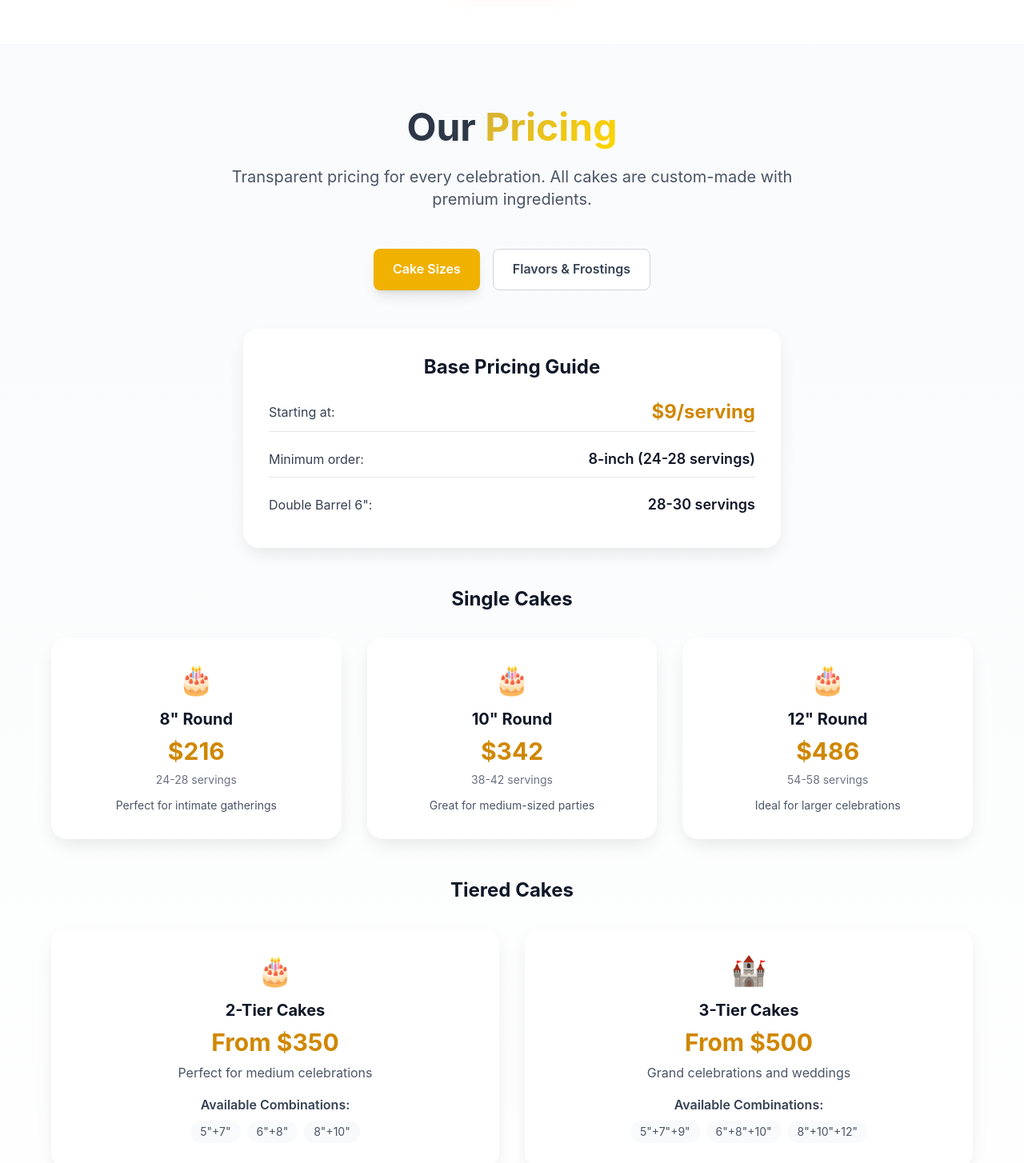
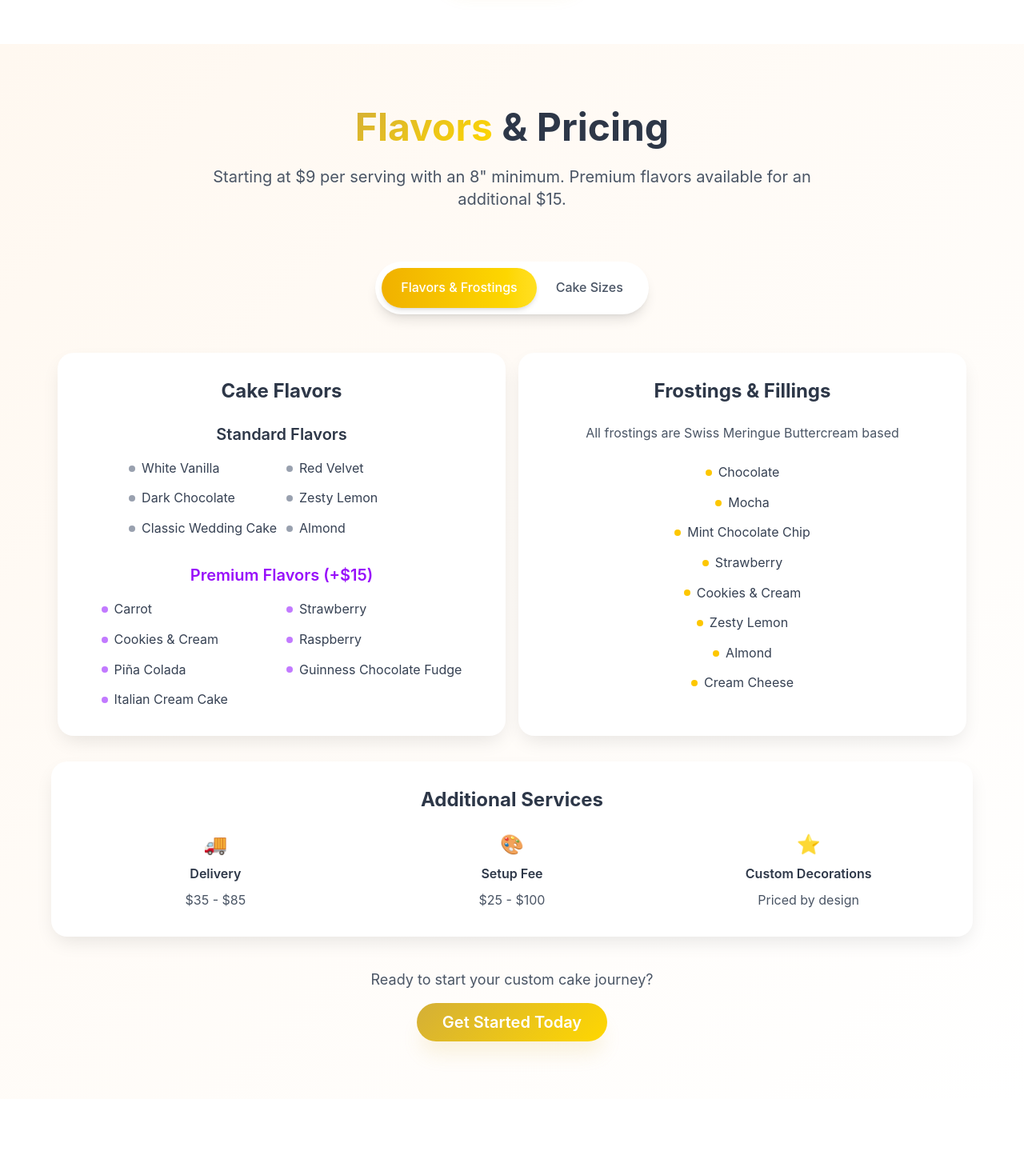
Before and after one commit to Nazar-o/tmore-cakes, a Next.js app: page / in a window 1280 px wide. Shown: the part 1860-3314 px from the top of the page at 80% size. Built offline with nearby package versions, Linux system fonts and the light colour scheme.

Commit message:
Refactor PricingSection component: update flavor and frosting options, enhance UI elements, and improve tab navigation for better user experience.

```diff
--- a/app/components/PricingSection.tsx
+++ b/app/components/PricingSection.tsx
@@ -51,92 +51,79 @@ const tierSuggestions = [
 ];
 
 const flavors = {
-    included: [
-        'Vanilla', 'Chocolate', 'Strawberry', 'Lemon',
-        'Red Velvet', 'Carrot', 'Banana', 'Coconut'
-    ],
-    premium: [
-        'Salted Caramel', 'Cookies & Cream', 'Tiramisu',
-        'Chocolate Raspberry', 'Lavender', 'Pistachio'
-    ]
+    included: ['White Vanilla', 'Red Velvet', 'Dark Chocolate', 'Zesty Lemon', 'Classic Wedding Cake', 'Almond'],
+    premium: ['Carrot', 'Strawberry', 'Cookies & Cream', 'Raspberry', 'Piña Colada', 'Guinness Chocolate Fudge', 'Italian Cream Cake']
 };
 
-const frostings = [
-    'Vanilla Swiss Meringue Buttercream',
-    'Chocolate Swiss Meringue Buttercream',
-    'Cream Cheese Frosting',
-    'Chocolate Ganache',
-    'Whipped Cream',
-    'Italian Meringue'
-];
+const frostings = ['Chocolate', 'Mocha', 'Mint Chocolate Chip', 'Strawberry', 'Cookies & Cream', 'Zesty Lemon', 'Almond', 'Cream Cheese'];
 
 export default function PricingSection() {
-    const [activeTab, setActiveTab] = useState('sizes');
+    const [activeTab, setActiveTab] = useState('flavors');
 
     return (
-        <section id="pricing" className="py-12 sm:py-16 lg:py-20 bg-gradient-to-b from-gray-50 to-white">
-            <div className="container mx-auto px-4 sm:px-6 lg:px-8">
-                {/* Header */}
-                <div className="text-center mb-8 sm:mb-12">
-                    <h2 className="text-3xl sm:text-4xl lg:text-5xl font-bold mb-4 sm:mb-6">
-                        Our <span className="gradient-text">Pricing</span>
+        <section id="pricing" className="py-20 gradient-bg">
+            <div className="container mx-auto px-4">
+                <div className="text-center mb-16">
+                    <h2 className="text-4xl md:text-5xl font-bold mb-6">
+                        <span className="gradient-text">Flavors</span> & Pricing
                     </h2>
-                    <p className="text-lg sm:text-xl text-gray-600 max-w-3xl mx-auto">
-                        Transparent pricing for every celebration. All cakes are custom-made with premium ingredients.
+                    <p className="text-xl text-gray-600 max-w-3xl mx-auto">
+                        Starting at $9 per serving with an 8" minimum. Premium flavors available for an additional $15.
                     </p>
                 </div>
 
-                {/* Tab Navigation - Mobile optimized */}
-                <div className="flex flex-col sm:flex-row justify-center mb-8 sm:mb-12">
-                    <div className="flex flex-wrap justify-center gap-2 sm:gap-4">
+                {/* Tab Navigation */}
+                <div className="flex justify-center mb-12">
+                    <div className="bg-white rounded-full p-2 shadow-lg">
+                        <button
+                            onClick={() => setActiveTab('flavors')}
+                            className={`px-6 py-3 rounded-full font-medium transition-all ${activeTab === 'flavors'
+                                ? 'bg-gradient-to-r from-yellow-500 to-yellow-300 text-white shadow-md'
+                                : 'text-gray-600 hover:text-gray-900'
+                                }`}
+                        >
+                            Flavors & Frostings
+                        </button>
                         <button
                             onClick={() => setActiveTab('sizes')}
-                            className={`px-4 sm:px-6 py-2 sm:py-3 rounded-lg font-semibold transition-all duration-200 ${activeTab === 'sizes'
-                                ? 'bg-yellow-500 text-white shadow-lg'
-                                : 'bg-white text-gray-700 hover:bg-yellow-50 border border-gray-300'
+                            className={`px-6 py-3 rounded-full font-medium transition-all ${activeTab === 'sizes'
+                                ? 'bg-gradient-to-r from-yellow-500 to-yellow-300 text-white shadow-md'
+                                : 'text-gray-600 hover:text-gray-900'
                                 }`}
                         >
                             Cake Sizes
                         </button>
-                        <button
-                            onClick={() => setActiveTab('flavors')}
-                            className={`px-4 sm:px-6 py-2 sm:py-3 rounded-lg font-semibold transition-all duration-200 ${activeTab === 'flavors'
-                                ? 'bg-yellow-500 text-white shadow-lg'
-                                : 'bg-white text-gray-700 hover:bg-yellow-50 border border-gray-300'
-                                }`}
-                        >
-                            Flavors & Frostings
-                        </button>
                     </div>
                 </div>
 
-                {/* Tab Content */}
+
+
                 {activeTab === 'flavors' && (
                     <div className="max-w-6xl mx-auto">
-                        <div className="grid grid-cols-1 lg:grid-cols-2 gap-6 lg:gap-8">
+                        <div className="grid grid-cols-1 lg:grid-cols-2 justify-items-center">
                             {/* Flavors */}
-                            <div className="card">
-                                <h3 className="text-xl sm:text-2xl font-bold mb-4 sm:mb-6 text-center">Cake Flavors</h3>
+                            <div className="card w-140 justify-items-center">
+                                <h3 className="text-2xl font-bold mb-6 text-center">Cake Flavors</h3>
 
-                                <div className="mb-6 sm:mb-8">
-                                    <h4 className="text-lg sm:text-xl font-semibold mb-3 sm:mb-4 text-gray-800 text-center">Standard Flavors</h4>
-                                    <div className="grid grid-cols-1 sm:grid-cols-2 gap-2 sm:gap-3">
+                                <div className="mb-8">
+                                    <h4 className="text-xl font-semibold mb-4 text-black-600 text-center">Standard Flavors</h4>
+                                    <div className="grid grid-cols-2 gap-3">
                                         {flavors.included.map((flavor, index) => (
                                             <div key={index} className="flex items-center space-x-2">
-                                                <div className="w-2 h-2 bg-gray-400 rounded-full flex-shrink-0"></div>
-                                                <span className="text-gray-700 text-sm sm:text-base">{flavor}</span>
+                                                <div className="w-2 h-2 bg-gray-400 rounded-full"></div>
+                                                <span className="text-gray-700">{flavor}</span>
                                             </div>
                                         ))}
                                     </div>
                                 </div>
 
                                 <div>
-                                    <h4 className="text-lg sm:text-xl font-semibold mb-3 sm:mb-4 text-purple-600 text-center">Premium Flavors (+$15)</h4>
-                                    <div className="grid grid-cols-1 sm:grid-cols-2 gap-2 sm:gap-3">
+                                    <h4 className="text-xl font-semibold mb-4 text-purple-600 text-center">Premium Flavors (+$15)</h4>
+                                    <div className="grid grid-cols-2 gap-3">
                                         {flavors.premium.map((flavor, index) => (
                                             <div key={index} className="flex items-center space-x-2">
-                                                <div className="w-2 h-2 bg-purple-400 rounded-full flex-shrink-0"></div>
-                                                <span className="text-gray-700 text-sm sm:text-base">{flavor}</span>
+                                                <div className="w-2 h-2 bg-purple-400 rounded-full"></div>
+                                                <span className="text-gray-700">{flavor}</span>
                                             </div>
                                         ))}
                                     </div>
@@ -144,16 +131,16 @@ export default function PricingSection() {
                             </div>
 
                             {/* Frostings */}
-                            <div className="card">
-                                <h3 className="text-xl sm:text-2xl font-bold mb-4 sm:mb-6 text-center">Frostings & Fillings</h3>
-                                <p className="text-gray-600 mb-4 sm:mb-6 text-center text-sm sm:text-base">
+                            <div className="card w-140">
+                                <h3 className="text-2xl font-bold mb-6 text-center ">Frostings & Fillings</h3>
+                                <p className="text-gray-600 mb-6 text-center">
                                     All frostings are Swiss Meringue Buttercream based
                                 </p>
-                                <div className="space-y-2 sm:space-y-3">
+                                <div className="flex flex-col items-center gap-3">
                                     {frostings.map((frosting, index) => (
                                         <div key={index} className="flex items-center space-x-2">
-                                            <div className="w-2 h-2 bg-yellow-400 rounded-full flex-shrink-0"></div>
-                                            <span className="text-gray-700 text-sm sm:text-base">{frosting}</span>
+                                            <div className="w-2 h-2 bg-yellow-400 rounded-full"></div>
+                                            <span className="text-gray-700">{frosting}</span>
                                         </div>
                                     ))}
                                 </div>
@@ -161,24 +148,24 @@ export default function PricingSection() {
                         </div>
 
                         {/* Add-ons */}
-                        <div className="mt-6 sm:mt-8">
+                        <div className="mt-8">
                             <div className="card">
-                                <h3 className="text-xl sm:text-2xl font-bold mb-4 sm:mb-6 text-center">Additional Services</h3>
-                                <div className="grid grid-cols-1 sm:grid-cols-3 gap-4 sm:gap-6">
-                                    <div className="text-center p-4 bg-gray-50 rounded-lg">
-                                        <div className="text-2xl sm:text-3xl mb-2">🚚</div>
-                                        <h4 className="font-semibold mb-2 text-sm sm:text-base">Delivery</h4>
-                                        <p className="text-gray-600 text-sm sm:text-base">$35 - $85</p>
+                                <h3 className="text-2xl font-bold mb-6 text-center">Additional Services</h3>
+                                <div className="grid grid-cols-1 md:grid-cols-3 gap-6">
+                                    <div className="text-center">
+                                        <div className="text-2xl mb-2">🚚</div>
+                                        <h4 className="font-semibold mb-2">Delivery</h4>
+                                        <p className="text-gray-600">$35 - $85</p>
                                     </div>
-                                    <div className="text-center p-4 bg-gray-50 rounded-lg">
-                                        <div className="text-2xl sm:text-3xl mb-2">🎨</div>
-                                        <h4 className="font-semibold mb-2 text-sm sm:text-base">Setup Fee</h4>
-                                        <p className="text-gray-600 text-sm sm:text-base">$25 - $100</p>
+                                    <div className="text-center">
+                                        <div className="text-2xl mb-2">🎨</div>
+                                        <h4 className="font-semibold mb-2">Setup Fee</h4>
+                                        <p className="text-gray-600">$25 - $100</p>
                                     </div>
-                                    <div className="text-center p-4 bg-gray-50 rounded-lg">
-                                        <div className="text-2xl sm:text-3xl mb-2">⭐</div>
-                                        <h4 className="font-semibold mb-2 text-sm sm:text-base">Custom Decorations</h4>
-                                        <p className="text-gray-600 text-sm sm:text-base">Priced by design</p>
+                                    <div className="text-center">
+                                        <div className="text-2xl mb-2">⭐</div>
+                                        <h4 className="font-semibold mb-2">Custom Decorations</h4>
+                                        <p className="text-gray-600">Priced by design</p>
                                     </div>
                                 </div>
                             </div>
@@ -190,35 +177,35 @@ export default function PricingSection() {
                 {activeTab === 'sizes' && (
                     <div className="max-w-6xl mx-auto">
                         {/* Base Pricing Info */}
-                        <div className="text-center mb-8 sm:mb-12">
-                            <div className="card max-w-2xl mx-auto mb-6 sm:mb-8">
-                                <h3 className="text-xl sm:text-2xl font-bold mb-4 text-gray-900 text-center">Base Pricing Guide</h3>
+                        <div className="text-center mb-12">
+                            <div className="card max-w-2xl mx-auto mb-8">
+                                <h3 className="text-2xl font-bold mb-4 text-gray-900 text-center">Base Pricing Guide</h3>
                                 <div className="space-y-3">
                                     <div className="flex justify-between items-center py-2 border-b border-gray-200">
-                                        <span className="text-gray-700 text-sm sm:text-base">Starting at:</span>
-                                        <span className="text-xl sm:text-2xl font-bold text-yellow-600">$9/serving</span>
+                                        <span className="text-gray-700">Starting at:</span>
+                                        <span className="text-2xl font-bold text-yellow-600">$9/serving</span>
                                     </div>
                                     <div className="flex justify-between items-center py-2 border-b border-gray-200">
-                                        <span className="text-gray-700 text-sm sm:text-base">Minimum order:</span>
-                                        <span className="text-base sm:text-lg font-semibold text-gray-900">8-inch (24-28 servings)</span>
+                                        <span className="text-gray-700">Minimum order:</span>
+                                        <span className="text-lg font-semibold text-gray-900">8-inch (24-28 servings)</span>
                                     </div>
                                     <div className="flex justify-between items-center py-2">
-                                        <span className="text-gray-700 text-sm sm:text-base">Double Barrel 6":</span>
-                                        <span className="text-base sm:text-lg font-semibold text-gray-900">28-30 servings</span>
+                                        <span className="text-gray-700">Double Barrel 6":</span>
+                                        <span className="text-lg font-semibold text-gray-900">28-30 servings</span>
                                     </div>
                                 </div>
                             </div>
                         </div>
 
-                        {/* Single Cakes - Mobile optimized grid */}
-                        <div className="mb-8 sm:mb-12">
-                            <h3 className="text-xl sm:text-2xl font-bold text-center mb-6 sm:mb-8 text-gray-900">Single Cakes</h3>
-                            <div className="grid grid-cols-1 sm:grid-cols-2 lg:grid-cols-3 gap-4 sm:gap-6 lg:gap-8">
+                        {/* Single Cakes */}
+                        <div className="mb-12">
+                            <h3 className="text-2xl font-bold text-center mb-8 text-gray-900">Single Cakes</h3>
+                            <div className="grid grid-cols-3 gap-8 justify-items-center">
                                 {cakeSizes.filter(size => size.type === 'single').map((size, index) => (
-                                    <div key={index} className="card text-center group hover:scale-105 transition-transform duration-300">
-                                        <div className="text-3xl sm:text-4xl mb-3 sm:mb-4">🎂</div>
-                                        <h3 className="text-lg sm:text-xl font-bold mb-2 text-gray-900">{size.name}</h3>
-                                        <div className="text-2xl sm:text-3xl font-bold text-yellow-600 mb-2">
+                                    <div key={index} className="card text-center group hover:scale-105 transition-transform duration-300 max-w-sm w-full">
+                                        <div className="text-4xl mb-4">🎂</div>
+                                        <h3 className="text-xl font-bold mb-2 text-gray-900">{size.name}</h3>
+                                        <div className="text-3xl font-bold text-yellow-600 mb-2">
                                             ${size.basePrice}
                                         </div>
                                         <div className="text-sm text-gray-500 mb-3">{size.servings} servings</div>
@@ -228,23 +215,23 @@ export default function PricingSection() {
                             </div>
                         </div>
 
-                        {/* Tiered Cakes - Mobile optimized */}
-                        <div className="mb-8 sm:mb-12">
-                            <h3 className="text-xl sm:text-2xl font-bold text-center mb-6 sm:mb-8 text-gray-900">Tiered Cakes</h3>
-                            <div className="grid grid-cols-1 lg:grid-cols-2 gap-6 sm:gap-8">
+                        {/* Tiered Cakes */}
+                        <div>
+                            <h3 className="text-2xl font-bold text-center mb-8 text-gray-900">Tiered Cakes</h3>
+                            <div className="grid grid-cols-1 md:grid-cols-2 justify-items-center">
                                 {tierSuggestions.map((tier, index) => (
-                                    <div key={index} className="card text-center group hover:scale-105 transition-transform duration-300">
-                                        <div className="text-3xl sm:text-4xl mb-3 sm:mb-4">{tier.icon}</div>
-                                        <h3 className="text-lg sm:text-xl font-bold mb-2 text-gray-900">{tier.name}</h3>
-                                        <div className="text-2xl sm:text-3xl font-bold text-yellow-600 mb-2">
+                                    <div key={index} className="card text-center group hover:scale-105 transition-transform duration-300 max-w-md w-full">
+                                        <div className="text-4xl mb-4">{tier.icon}</div>
+                                        <h3 className="text-xl font-bold mb-2 text-gray-900">{tier.name}</h3>
+                                        <div className="text-3xl font-bold text-yellow-600 mb-2">
                                             From ${tier.startingPrice}
                                         </div>
-                                        <p className="text-gray-600 text-sm sm:text-base mb-4">{tier.description}</p>
+                                        <p className="text-gray-600 text-sm mb-4">{tier.description}</p>
                                         <div className="space-y-2">
-                                            <h4 className="font-semibold text-gray-700 text-center text-sm sm:text-base">Available Combinations:</h4>
-                                            <div className="flex flex-wrap justify-center gap-2">
+                                            <h4 className="font-semibold text-gray-700 text-center">Available Combinations:</h4>
+                                            <div className="flex flex-col items-center gap-2">
                                                 {tier.tiers.map((combination, idx) => (
-                                                    <div key={idx} className="text-xs sm:text-sm text-gray-600 bg-gray-50 px-2 sm:px-3 py-1 rounded-full">
+                                                    <div key={idx} className="text-sm text-gray-600 bg-gray-50 px-3 py-1 rounded-full">
                                                         {combination}
                                                     </div>
                                                 ))}
@@ -257,15 +244,12 @@ export default function PricingSection() {
                     </div>
                 )}
 
-                {/* CTA - Mobile optimized */}
-                <div className="text-center mt-8 sm:mt-10">
-                    <p className="text-base sm:text-lg text-gray-600 mb-2 sm:mb-6">
+                {/* CTA */}
+                <div className="text-center mt-10">
+                    <p className="text-lg text-gray-600 mb-6">
                         Ready to start your custom cake journey?
                     </p>
-                    <a
-                        href="#order-form"
-                        className="btn-primary text-base sm:text-lg px-6 sm:px-8 py-3 sm:py-4 inline-block"
-                    >
+                    <a href="#order-form" className="btn-primary text-lg px-8 py-4">
                         Get Started Today
                     </a>
                 </div>
```
